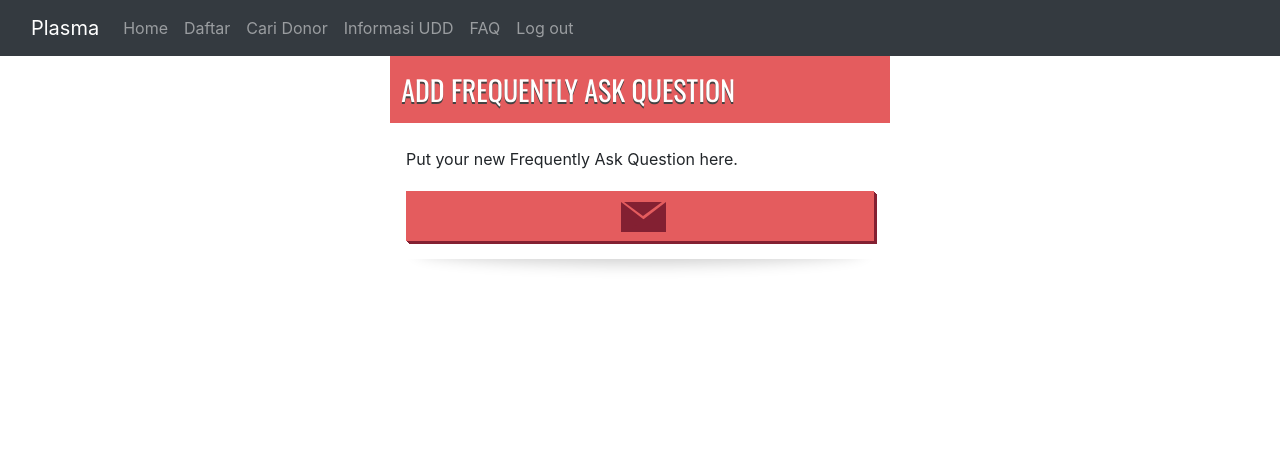
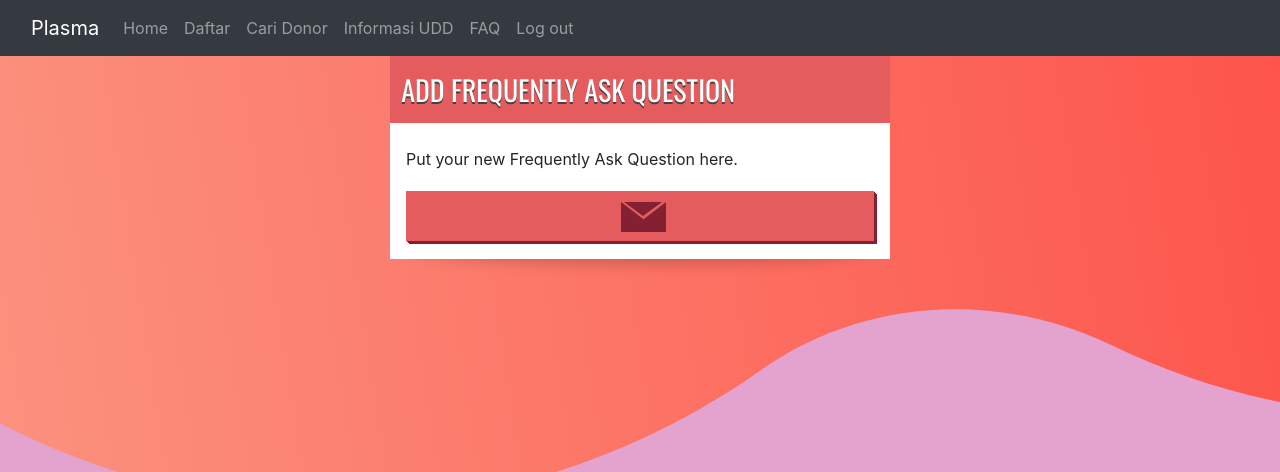
Before and after one commit to ardhanidzaky/donorPlasma, a Django app: page /faq/formfaq/ in a window 1280 px wide. Shown: the top 472 px of the page. Run offline with Django 3.2, Linux system fonts and the light colour scheme; the visitor is signed in with stand-in values (Sample User, id 1); some libraries are stand-ins or nearby versions.

Commit message:
Add background

```diff
--- a/templates/formfaq.html
+++ b/templates/formfaq.html
@@ -13,6 +13,9 @@
         <link href="https://unpkg.com/ionicons@4.5.10-0/dist/css/ionicons.min.css" rel="stylesheet">
 	</head>
 	<style>
+        body {
+        background-image: url('/static/bg.png');
+    }
 	</style>
 	<body>
         <section id="contact">
```
